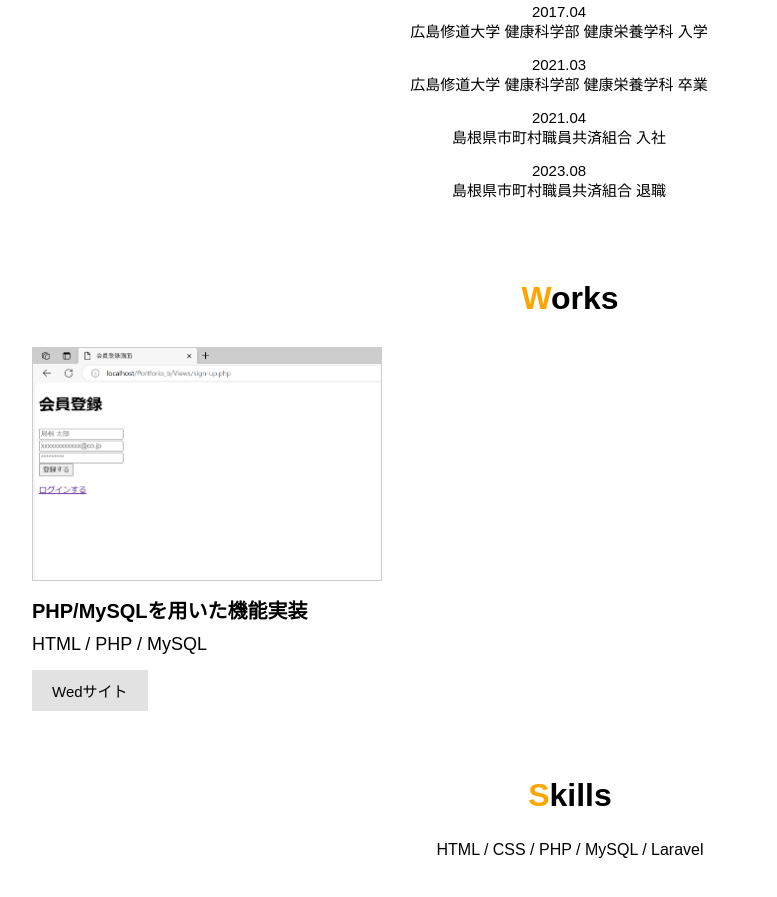
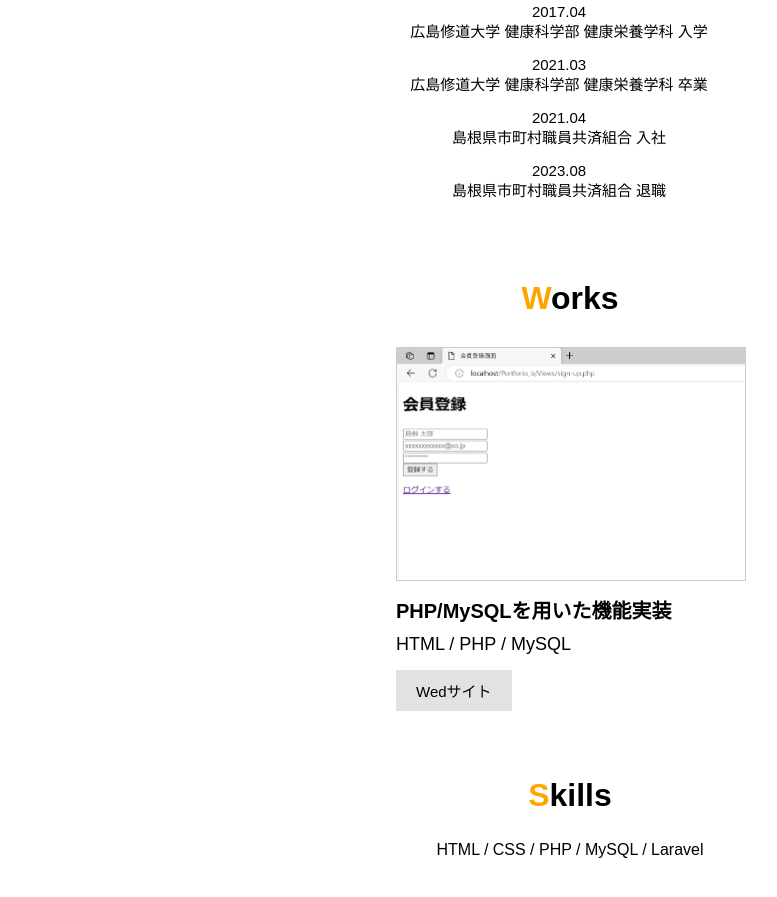
Before and after one commit to kahon/portfolio_1, a plain HTML site: page index.html in a window 1280 px wide. Shown: the part 549-1446 px from the top of the page, without its empty margins (70-847 px from the left). Drawn offline with Linux system fonts and the light colour scheme.

Commit message:
位置調整

```diff
--- a/index.html
+++ b/index.html
@@ -56,6 +56,7 @@
         </div>
         <div id="box-works">
             <h2 class="sub-title"><span class="color-orenge">W</span>orks</h2>
+            <div class="work-container">
                 <ul class="works-list">
                     <li>
                         <img src="./img/works_img1.png" alt="制作物のアイコン">
@@ -66,6 +67,7 @@
                         </div>
                     </li>
                 </ul>
+            </div>
         </div>
         <div id="box-skills">
             <h2 class="sub-title"><span class="color-orenge">S</span>kills</h2>
--- a/style.css
+++ b/style.css
@@ -119,16 +119,21 @@ body {
 #box-works {
     margin: 80px 0 0;
     padding: 0 20px 10px;
+    /* display: flex;
+    justify-content: center; */
 }
 
 .works-list {
+    display: flex;
+    justify-content: center;
     list-style: none;
     width: 100%;
     max-width: 1076px;
+    text-align: left;
     margin: 30px auto;
     padding: 0;
-    text-align: left;
     overflow: hidden;
+
 }
 
 .works-list li {
```
Lines whose indentation alone changed are shown as unchanged.
